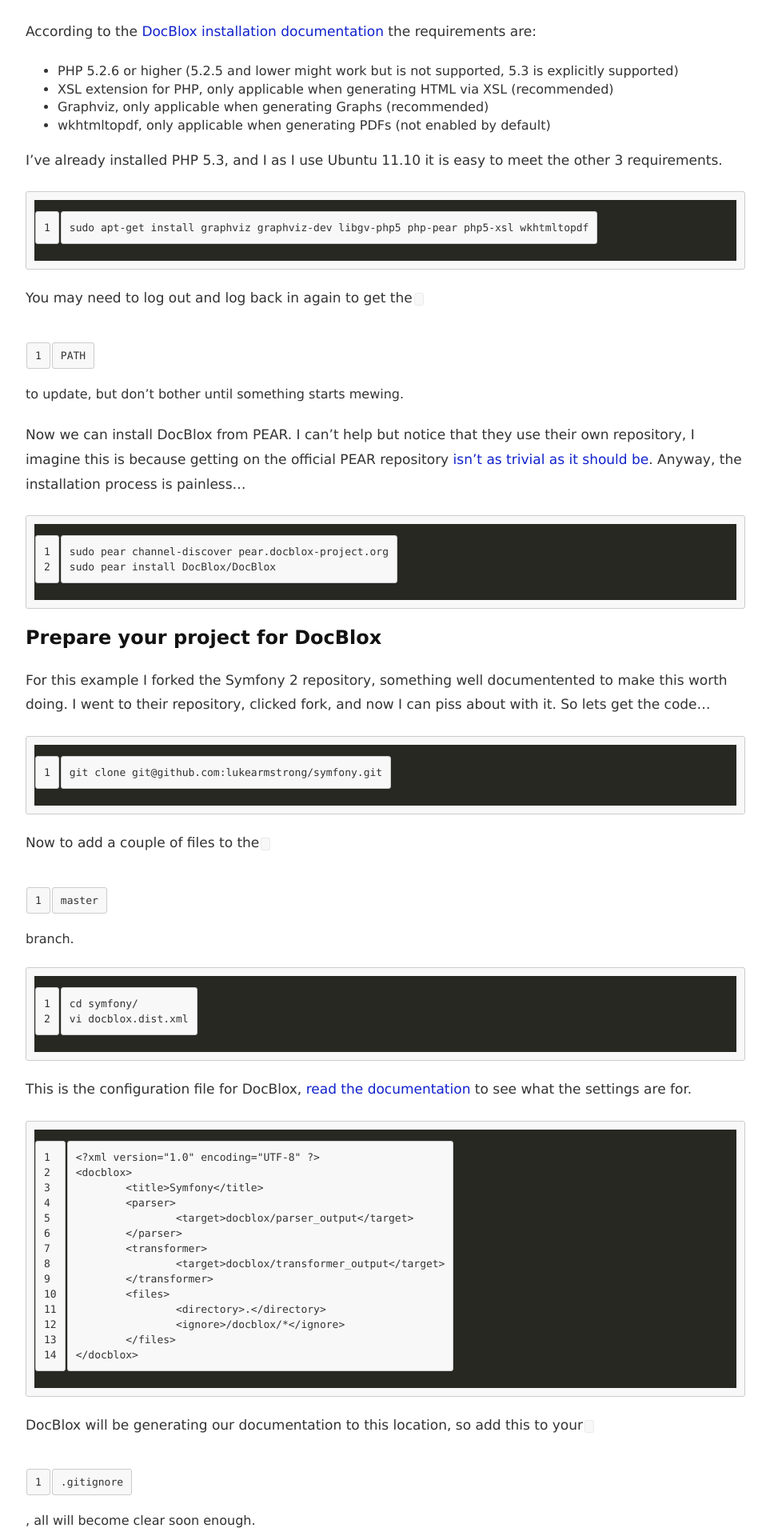
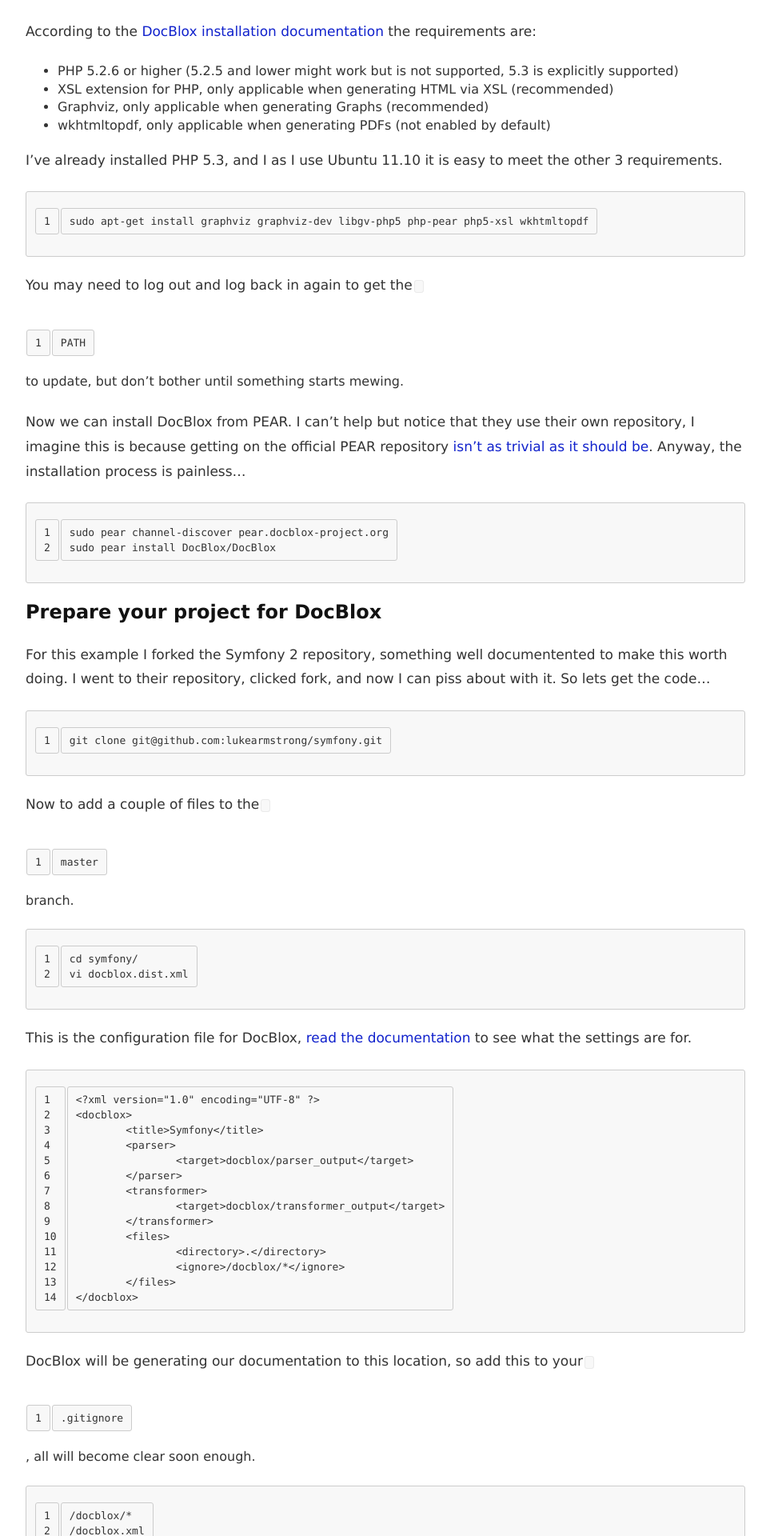
Before and after one commit to lukearmstrong/lukearmstrong.co.uk, a Jekyll site: the page built from _posts/2012-03-15-use-github-pages-for-your-documentation.markdown, in a window 1280 px wide. Shown: the part 320-2240 px from the top of the page at 80% size, without its empty margins (158-1121 px from the left). Built offline with Jekyll 4.4.1, drawn with Linux system fonts in a browser that asks for light colours; nearby versions of some CDN libraries; Markdown is read by kramdown in place of the engine named in the settings; comment, search, counter and statistics services are not loaded.

Commit message:
herp derp

```diff
--- a/css/main.css
+++ b/css/main.css
@@ -150,17 +150,6 @@
 	font-size: 17px;
 	line-height: 1.8em;
 	margin-bottom: 24px;
-}
-
-.highlight pre {
-	padding: 10px;
-}
-
-pre code {
-	padding: 10px;
-	display: block;
-	background: #272822;
-	color: #f8f8f2;
 }
 
 
```
